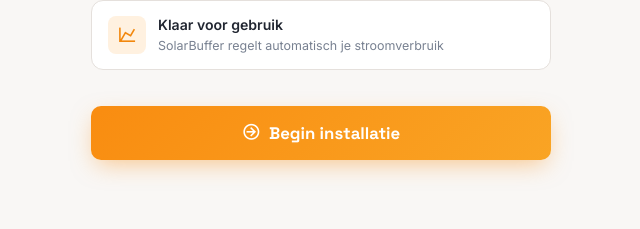
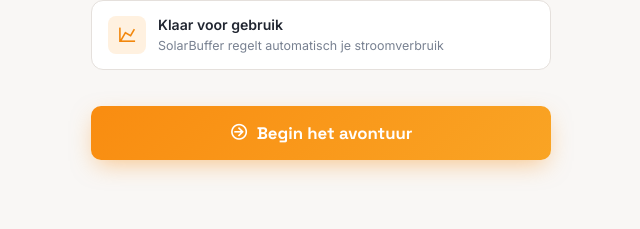
Before and after one commit to SolarBuffer/SolarBuffer, a Flask app: page /first_boot/welcome in a window 1280 px wide. Shown: the part 571-800 px from the top of the page, without its empty margins (319-959 px from the left). Run offline with Flask 3, Linux system fonts and the light colour scheme.

Commit message:
Update first_boot_welcome.html

```diff
--- a/solarbuffer/templates/first_boot_welcome.html
+++ b/solarbuffer/templates/first_boot_welcome.html
@@ -282,7 +282,7 @@
 
     <a href="/first_boot/setup_choice" class="btn-start">
       <i class="mdi mdi-arrow-right-circle-outline"></i>
-      Begin installatie
+      Begin het avontuur
     </a>
 
   </div>
```
